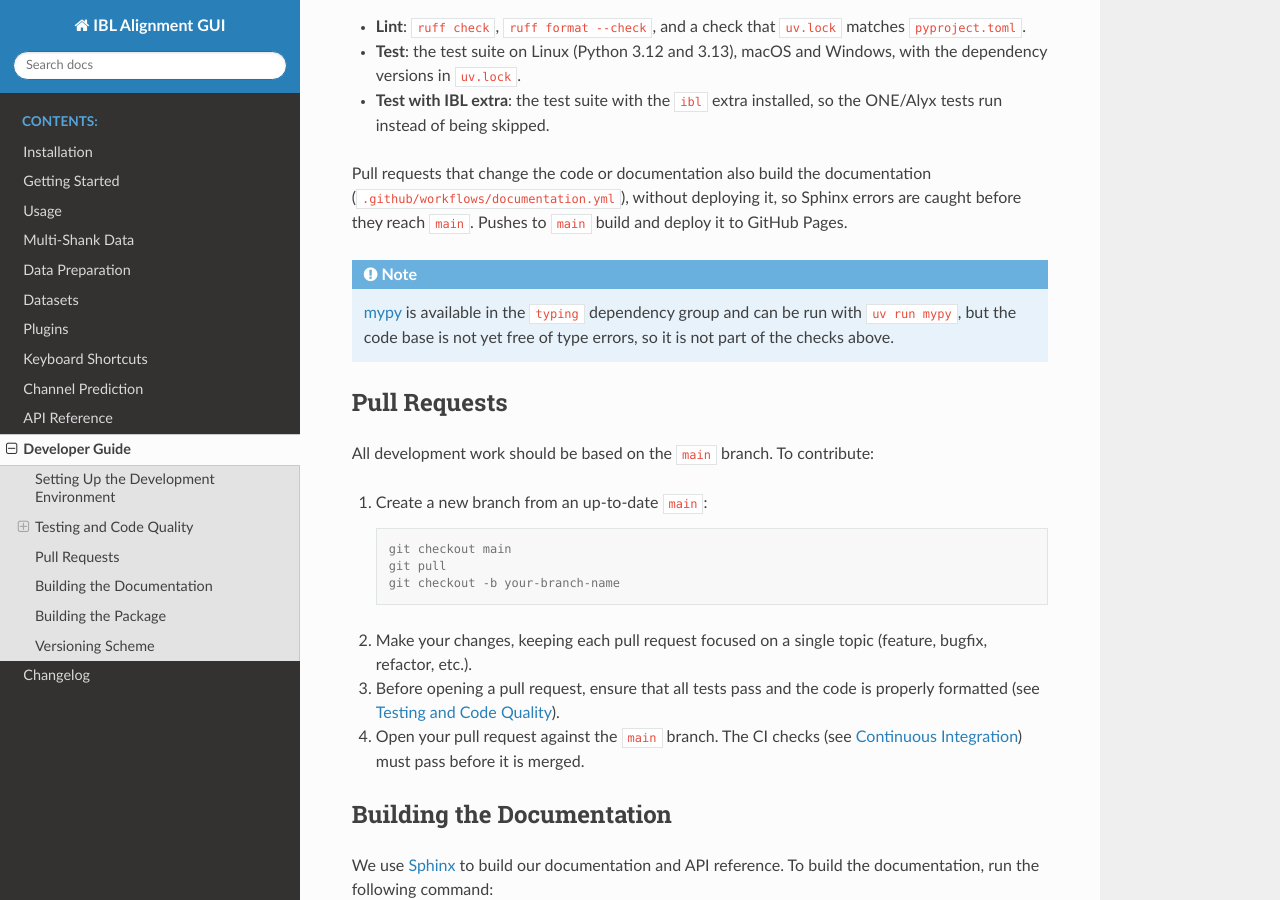
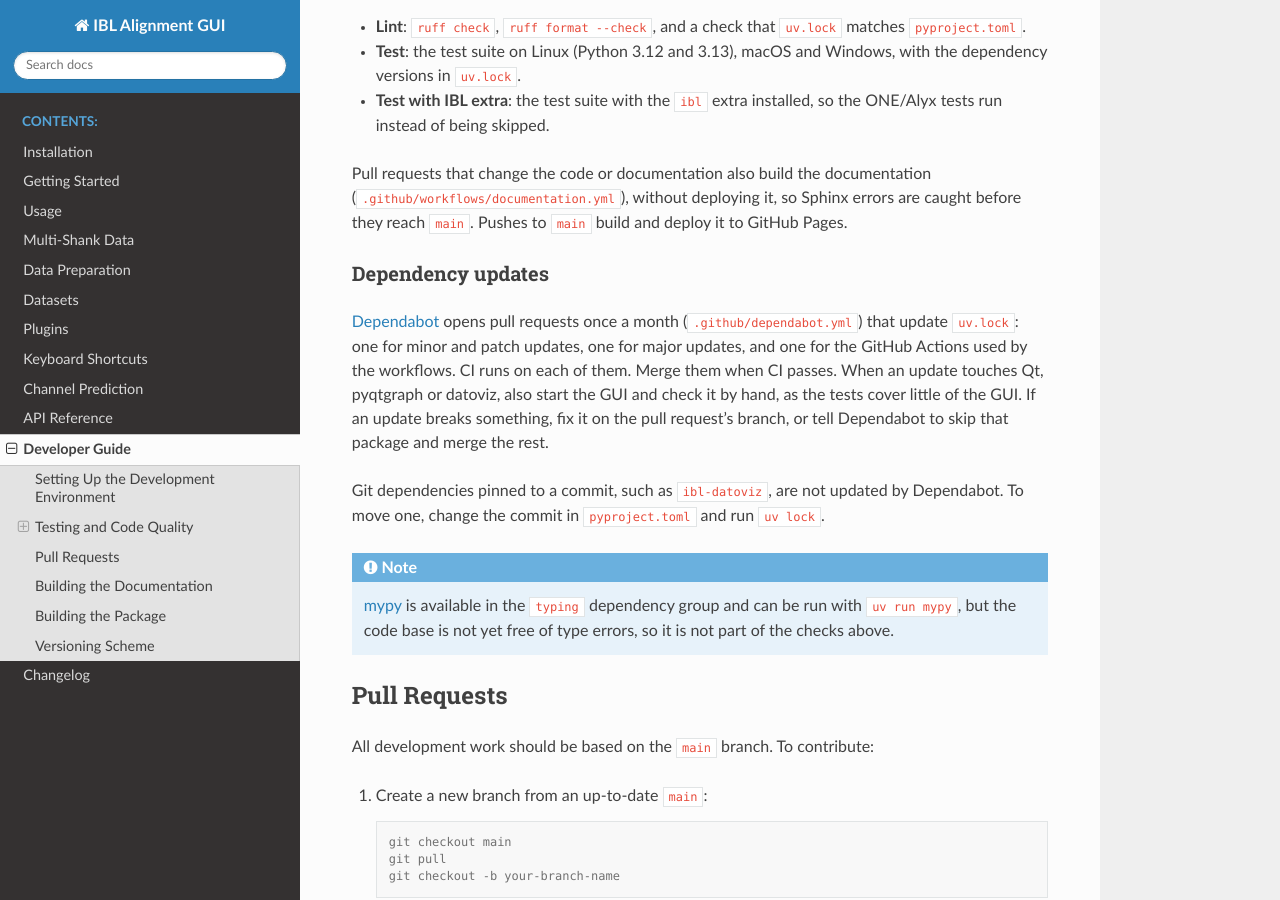
Before and after one commit to int-brain-lab/ibl-alignment-gui, a Sphinx documentation site: the page built from docs/source/developer_guide.rst, in a window 1280 px wide and 900 px high, scrolled down 2177 px. Built offline with Sphinx 7.4.7 and the Read the Docs theme 3.1.0, drawn with Linux system fonts in a browser that asks for light colours.

Commit message:
add depandabot

```diff
--- a/docs/source/developer_guide.rst
+++ b/docs/source/developer_guide.rst
@@ -123,6 +123,19 @@ Pull requests that change the code or documentation also build the documentation
 (``.github/workflows/documentation.yml``), without deploying it, so Sphinx errors are caught
 before they reach ``main``. Pushes to ``main`` build and deploy it to GitHub Pages.
 
+Dependency updates
+^^^^^^^^^^^^^^^^^^
+
+`Dependabot <https://docs.github.com/en/code-security/dependabot>`_ opens pull requests once a
+month (``.github/dependabot.yml``) that update ``uv.lock``: one for minor and patch updates, one
+for major updates, and one for the GitHub Actions used by the workflows. CI runs on each of them.
+Merge them when CI passes. When an update touches Qt, pyqtgraph or datoviz, also start the GUI
+and check it by hand, as the tests cover little of the GUI. If an update breaks something, fix
+it on the pull request's branch, or tell Dependabot to skip that package and merge the rest.
+
+Git dependencies pinned to a commit, such as ``ibl-datoviz``, are not updated by Dependabot.
+To move one, change the commit in ``pyproject.toml`` and run ``uv lock``.
+
 .. note::
    `mypy <https://mypy-lang.org/>`_ is available in the ``typing`` dependency group and can be
    run with ``uv run mypy``, but the code base is not yet free of type errors, so it is not part
```
Also changed, not shown: 1 other file.
